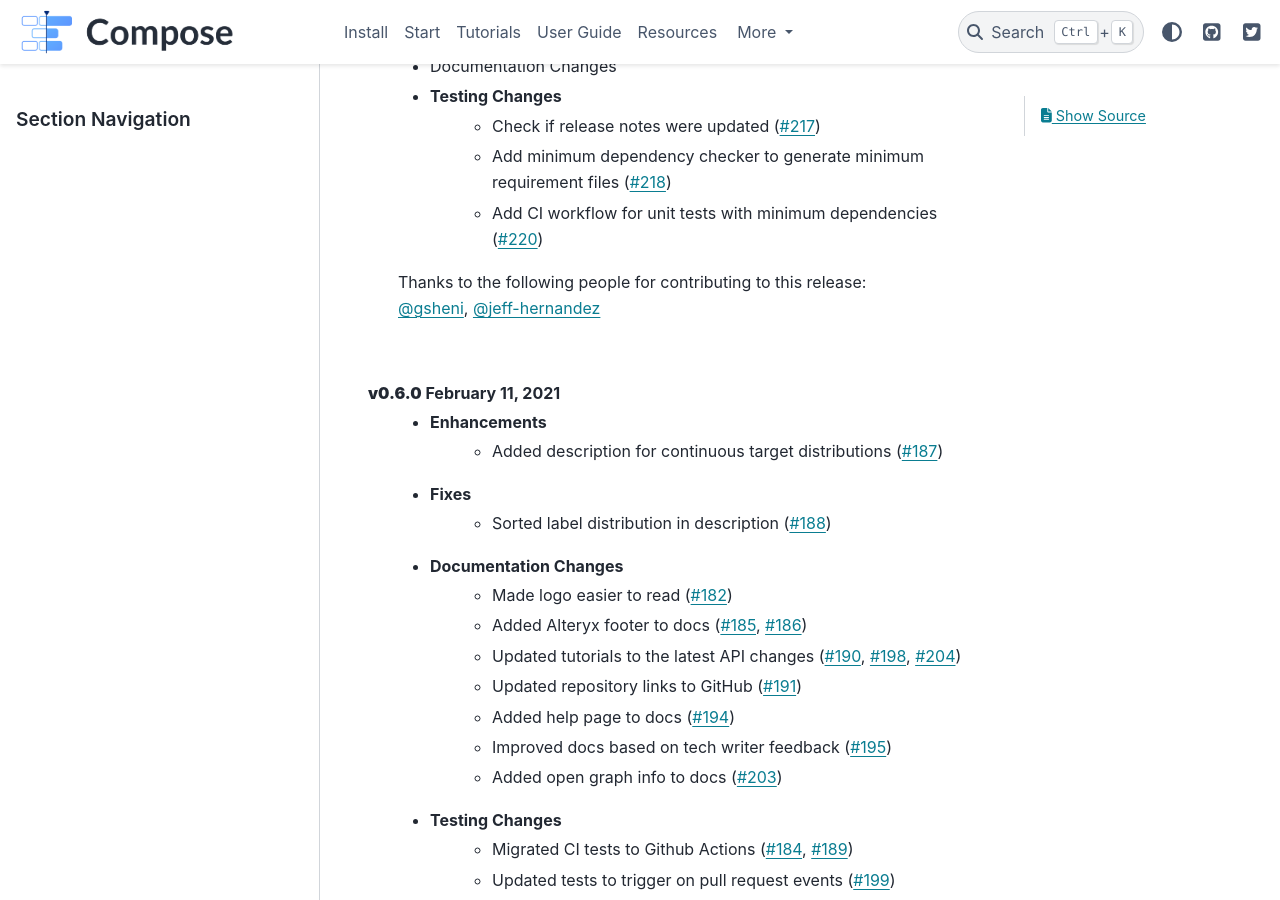
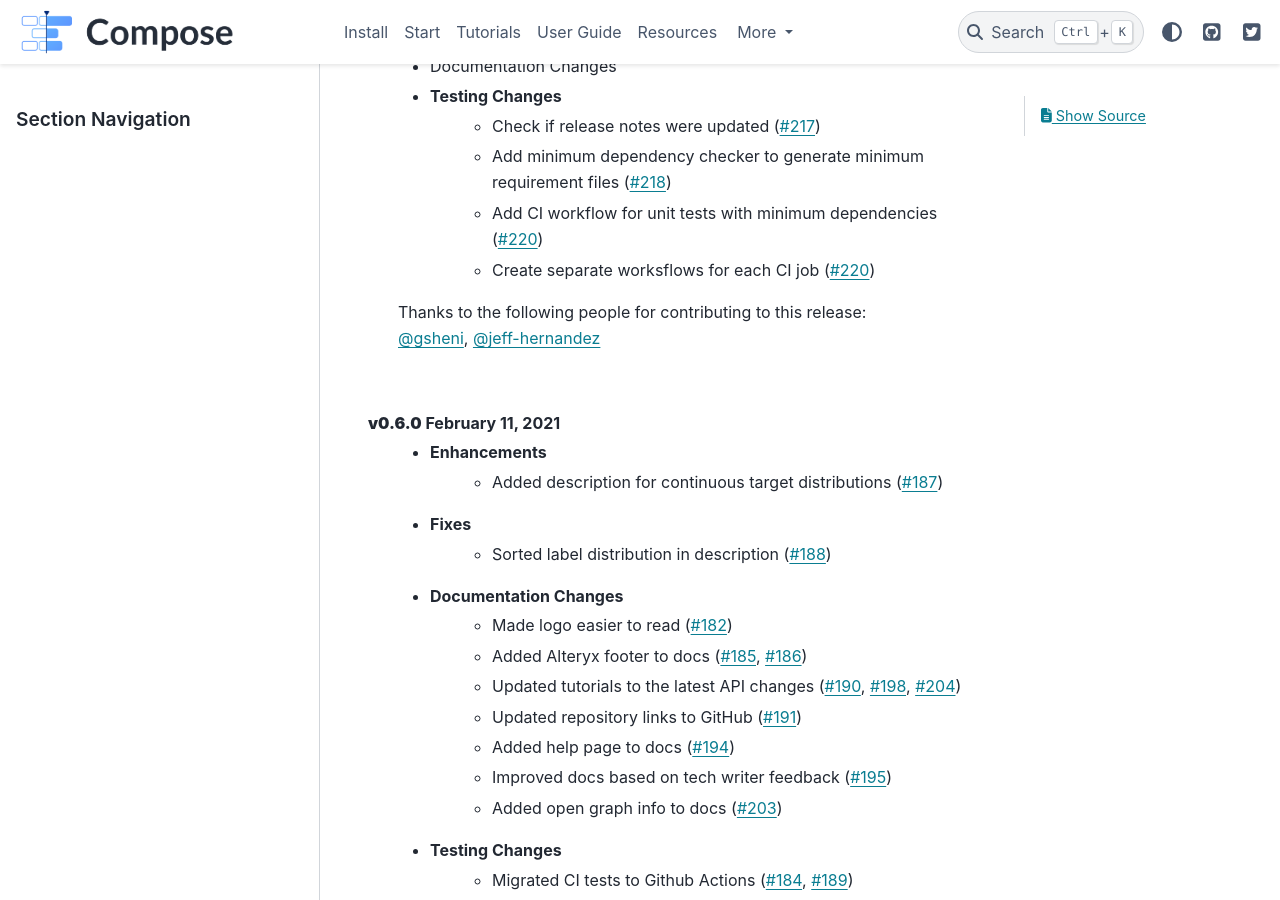
Before and after one commit to alteryx/compose, a Sphinx documentation site: the page built from docs/source/release_notes.rst, in a window 1280 px wide and 900 px high, scrolled down 357 px. Built offline with Sphinx 7.4.7 and the PyData theme 0.15.4, drawn with Linux system fonts in a browser that asks for light colours; comment, search, counter and statistics services are not loaded.

Commit message:
update release notes

```diff
--- a/docs/source/release_notes.rst
+++ b/docs/source/release_notes.rst
@@ -13,6 +13,7 @@ Release Notes
         * Check if release notes were updated (:pr:`217`)
         * Add minimum dependency checker to generate minimum requirement files (:pr:`218`)
         * Add CI workflow for unit tests with minimum dependencies (:pr:`220`)
+        * Create separate worksflows for each CI job (:pr:`220`)
 
     | Thanks to the following people for contributing to this release:
     | :user:`gsheni`, :user:`jeff-hernandez`
```
Also changed, not shown: 4 other files.
